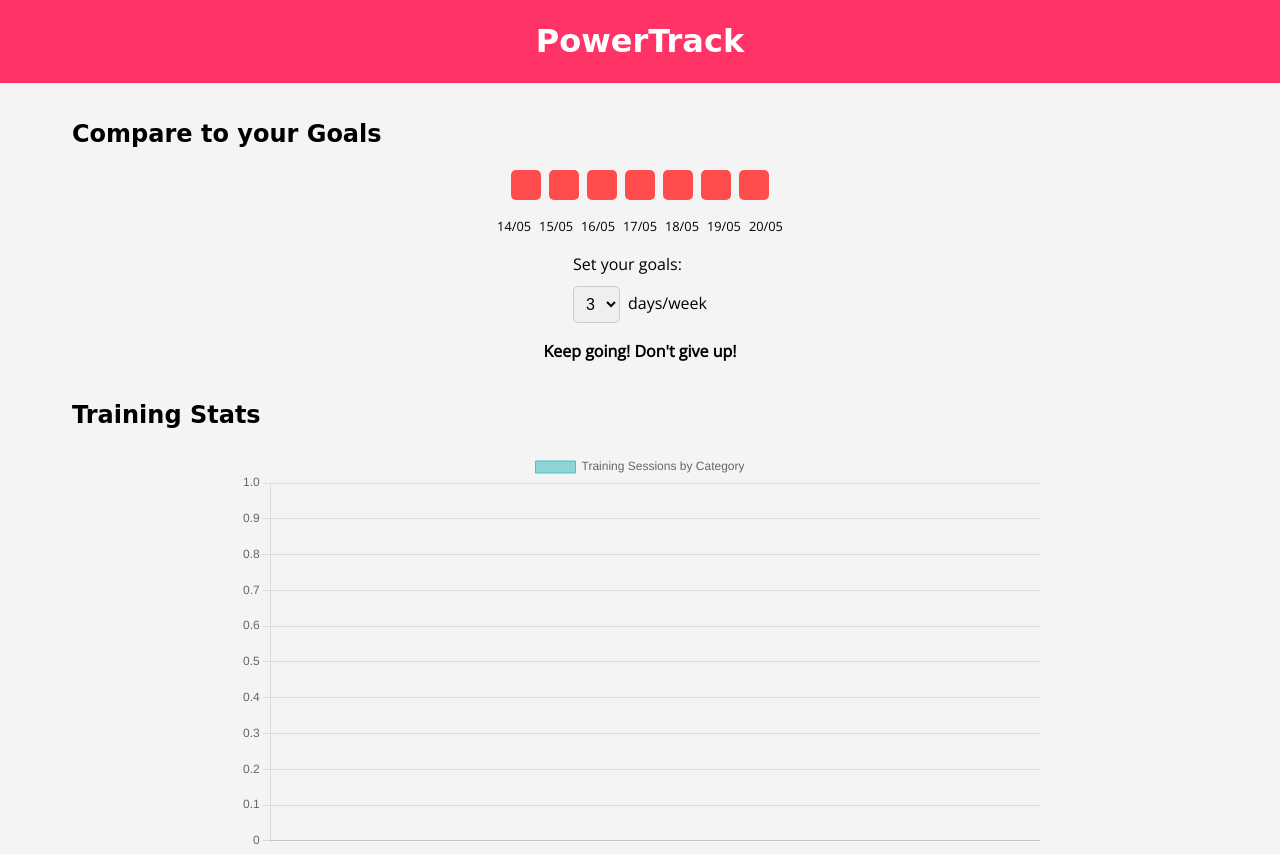
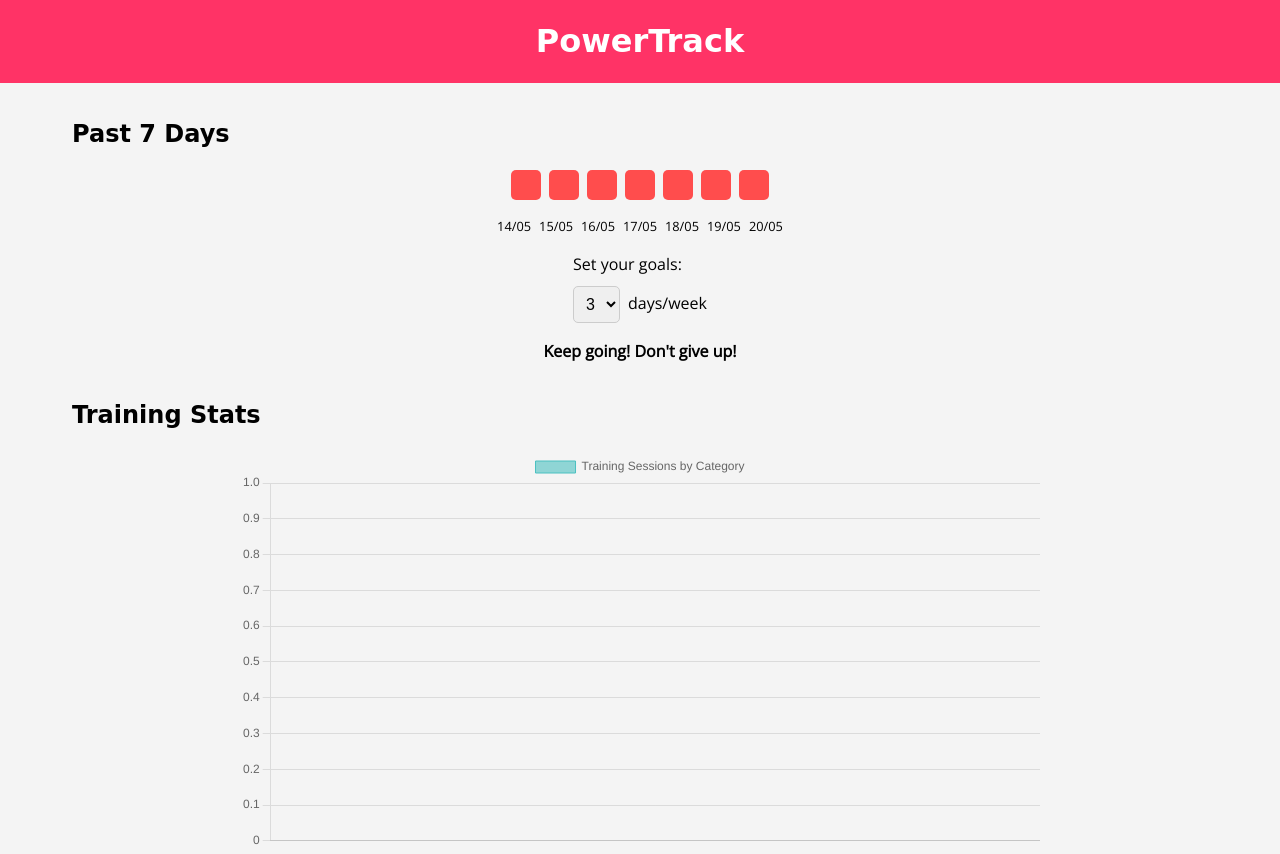
Before and after one commit to JerryDuan19/PowerTrack, a website: page index.html in a window 1280 px wide. Shown: the top 854 px of the page. Drawn offline with nearby package versions, Linux system fonts and the light colour scheme; a web font is replaced by a local one.

Commit message:
Update website files

```diff
--- a/index.html
+++ b/index.html
@@ -18,7 +18,7 @@
   <main>
     <!-- Compare to your Goals function section -->
     <section id="compare-goals">
-      <h2>Compare to your Goals</h2>
+      <h2>Past 7 Days</h2>
       <div class="goals-container">
         <div class="goals-grid"></div>
         <div class="goals-labels"></div>
```
Also changed, not shown: README.md.
